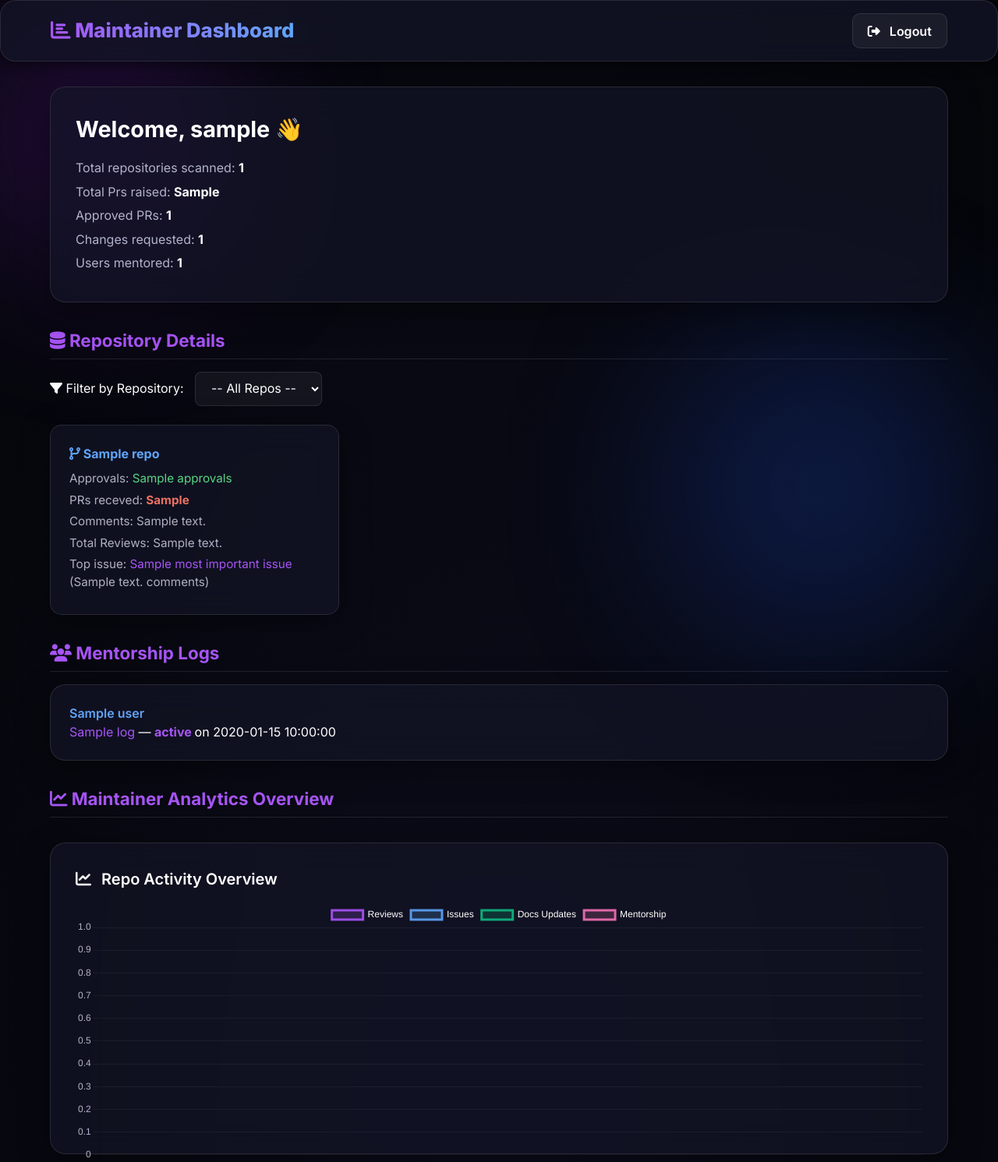
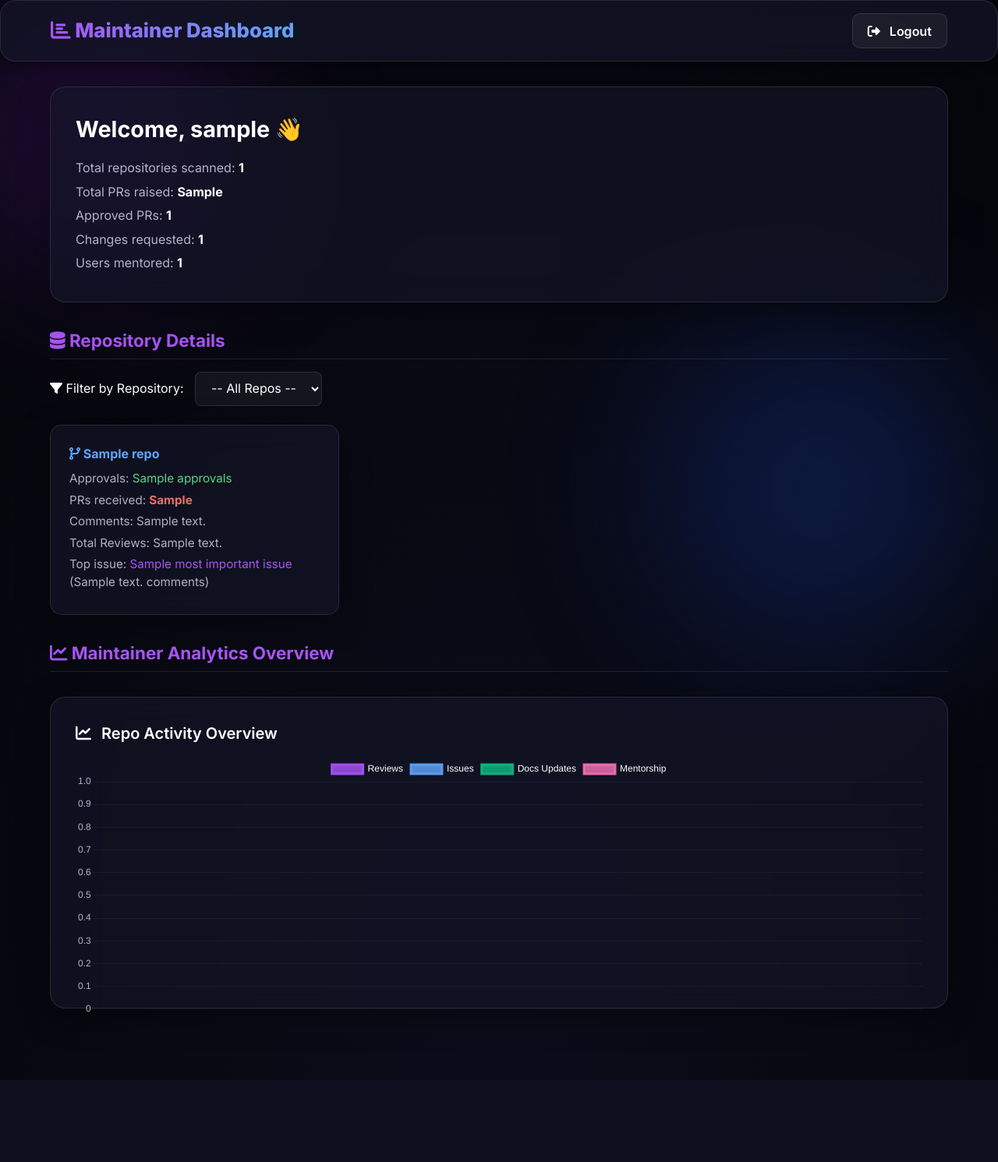
Before and after one commit to hellseye/Maintainer-Dashboard, a Flask app: template templates/dashboard.html in a window 1280 px wide. Shown: the top 1491 px of the page at 78% size. After the commit the page ends 1386 px from the top, so only its background shows below. Run offline with Flask 3, Linux system fonts and the light colour scheme; the template is opened without the code that fills it: most values are stand-ins (such as "Sample title", 1, 10 or a date in 2020); some libraries are stand-ins or nearby versions.

Commit message:
Update dashboard.html

```diff
--- a/templates/dashboard.html
+++ b/templates/dashboard.html
@@ -4,8 +4,12 @@
 <meta charset="UTF-8">
 <title>{{ data.username }} - Maintainer Dashboard</title>
 <meta name="viewport" content="width=device-width, initial-scale=1.0">
+
+<!-- TailwindCSS & Chart.js -->
 <script src="https://cdn.tailwindcss.com"></script>
 <script src="https://cdn.jsdelivr.net/npm/chart.js"></script>
+
+<!-- Fonts & Icons -->
 <link href="https://fonts.googleapis.com/css2?family=Inter:wght@400;600;700;800&display=swap" rel="stylesheet">
 <link rel="stylesheet" href="https://cdnjs.cloudflare.com/ajax/libs/font-awesome/6.5.0/css/all.min.css">
 
@@ -19,7 +23,7 @@
     overflow-x: hidden;
   }
 
-  /* ====== Glass Containers ====== */
+  /* ===== Glass Containers ===== */
   .glass {
     background: rgba(20, 22, 40, 0.65);
     border: 1px solid rgba(255, 255, 255, 0.1);
@@ -28,7 +32,7 @@
     border-radius: 20px;
   }
 
-  /* ====== Topbar ====== */
+  /* ===== Topbar ===== */
   .topbar {
     position: sticky;
     top: 0;
@@ -148,21 +152,6 @@
     text-decoration: underline;
   }
 
-  /* ===== Mentorship Logs ===== */
-  .mentorship-card {
-    margin: 1rem 0;
-    padding: 1.5rem;
-  }
-
-  .mentorship-card h4 {
-    color: #60a5fa;
-    font-weight: 600;
-  }
-
-  .mentorship-card a {
-    color: #a855f7;
-  }
-
   /* ===== Chart Section ===== */
   .charts-container {
     margin: 2rem 5%;
@@ -189,11 +178,10 @@
     50% { transform: translate(-40px, 20px) scale(1.1); }
     100% { transform: translate(0, 0) scale(1); }
   }
-
 </style>
 </head>
+
 <body>
-
 <!-- Glowing Background -->
 <div class="blob bg-purple-700 w-80 h-80 top-0 left-0 -translate-x-1/2 -translate-y-1/2"></div>
 <div class="blob bg-blue-700 w-96 h-96 bottom-0 right-0 translate-x-1/2 translate-y-1/2"></div>
@@ -202,21 +190,18 @@
 <div class="topbar glass">
   <h1><i class="fas fa-chart-bar"></i> Maintainer Dashboard</h1>
   <div class="flex gap-3">
-    {# <a href="{{ url_for('download_cv') }}" class="btn">Download CV</a> #}
-
     <a href="{{ url_for('logout') }}" class="btn"><i class="fas fa-sign-out-alt mr-2"></i> Logout</a>
   </div>
 </div>
 
-<!-- ===== Summary ===== -->
+<!-- ===== Summary Section ===== -->
 <div class="summary glass">
   <h2>Welcome, {{ data.username }} 👋</h2>
   <p>Total repositories scanned: <strong>{{ data.summary.total_repos_count }}</strong></p>
-  <p>Total Prs raised: <strong>{{ data.summary.pr_raised }}</strong></p>
+  <p>Total PRs raised: <strong>{{ data.summary.pr_raised }}</strong></p>
   <p>Approved PRs: <span style="color:#58D683;"><strong>{{ data.summary.total_approvals_by_user }}</strong></span></p>
   <p>Changes requested: <span style="color:#EC7063;"><strong>{{ data.summary.total_changes_by_user }}</strong></span></p>
   <p>Users mentored: <strong>{{ data.summary.mentored_users_count }}</strong></p>
-
 </div>
 
 <!-- ===== Repo Section ===== -->
@@ -236,7 +221,7 @@
   <div class="repo-card glass" id="repo-{{ repo_name }}">
     <h4><i class="fas fa-code-branch"></i> {{ repo_name }}</h4>
     <p>Approvals: <span style="color:#58D683;">{{ repo.approvals }}</span></p>
-    <p>PRs receved: <strong style="color:#EC7063;">{{ repo.pr_raised }}</strong></p>
+    <p>PRs received: <strong style="color:#EC7063;">{{ repo.pr_raised }}</strong></p>
     <p>Comments: {{ repo.comments }}</p>
     <p>Total Reviews: {{ repo.reviews_by_user }}</p>
     <p>Top issue:
@@ -251,45 +236,18 @@
   {% endfor %}
 </div>
 
-<!-- ===== Mentorship Section ===== -->
-<h3 class="section-title"><i class="fas fa-users"></i> Mentorship Logs</h3>
-<div style="margin:0 5%;">
-  {% for user, logs in data.mentorship.items() %}
-  <div class="mentorship-card glass">
-    <h4>{{ user }}</h4>
-    <ul>
-      {% for log in logs %}
-      <li>
-        <a href="{{ log.pr_url }}" target="_blank">{{ log.pr_title }}</a> —
-        <span style="color:
-          {% if 'APPROVED' in log.review_state %}
-            #58D683
-          {% elif 'CHANGES_REQUESTED' in log.review_state %}
-            #EC7063
-          {% else %}
-            #a855f7
-          {% endif %};
-          font-weight:700;">
-          {{ log.review_state }}
-        </span> on {{ log.timestamp }}
-      </li>
-      {% endfor %}
-    </ul>
-  </div>
-  {% endfor %}
-</div>
-
-<!-- ====== ANALYTICS SECTIONS ====== -->
+<!-- ===== Analytics Section ===== -->
 <h3 class="section-title"><i class="fas fa-chart-line"></i> Maintainer Analytics Overview</h3>
-
 <div class="charts-container glass">
   <h4 class="text-xl font-semibold mb-4 text-white"><i class="fas fa-chart-line mr-2"></i> Repo Activity Overview</h4>
   <canvas id="combinedChart"></canvas>
 </div>
 
-
+<!-- ===== JS: Repo Filter + Chart ===== -->
 <script>
-// ================= REPO FILTER =================
+/* =====================================================
+   REPOSITORY FILTER FUNCTION
+===================================================== */
 const repoSelect = document.getElementById('repoSelect');
 const repoDetailsContainer = document.getElementById('repoDetailsContainer');
 repoSelect.addEventListener('change', function(){
@@ -300,17 +258,14 @@ repoSelect.addEventListener('change', function(){
   });
 });
 
-// ================== COMMON CHART BUILDER ==================
-function createTimelineChart(ctx, label, data, color1, color2) {
+/* =====================================================
+   COMMON CHART BUILDER FUNCTION
+===================================================== */
+function createTimelineChart(ctx, label, data, color1) {
   const gradient = ctx.createLinearGradient(0, 0, 0, 400);
   gradient.addColorStop(0, color1);
   gradient.addColorStop(1, 'rgba(0,0,0,0)');
-
-  new Chart(ctx, {
-    type: 'line',
-    data: {
-      labels: Object.keys(repoData),
-      datasets: [{
+  return {
     label: label,
     data: data,
     fill: true,
@@ -322,7 +277,45 @@ function createTimelineChart(ctx, label, data, color1, color2) {
     pointBackgroundColor: color1,
     pointBorderColor: '#fff',
     pointHoverRadius: 6
-      }]
+  };
+}
+
+/* =====================================================
+   DATA PREPARATION
+===================================================== */
+const repoData = {{ data.repos | tojson }};
+const labels = Object.keys(repoData);
+
+// 🟣 Reviews (approvals + changes + comments)
+const reviews = labels.map(r =>
+  (repoData[r].approvals || 0) +
+  (repoData[r].changes || 0) +
+  (repoData[r].comments || 0)
+);
+
+// 🔵 Issues (dynamic)
+const issues = labels.map(r => repoData[r].issues_count || 0);
+
+// 🟢 Docs updates (dynamic)
+const docs = labels.map(r => repoData[r].docs_updates || 0);
+
+// 💗 Mentorship (dynamic)
+const mentorship = labels.map(r => repoData[r].mentorship_sessions || 0);
+
+/* =====================================================
+   CHART INITIALIZATION
+===================================================== */
+const ctx = document.getElementById('combinedChart').getContext('2d');
+new Chart(ctx, {
+  type: 'line',
+  data: {
+    labels: labels,
+    datasets: [
+      createTimelineChart(ctx, 'Reviews', reviews, 'rgba(168,85,247,0.9)'),
+      createTimelineChart(ctx, 'Issues', issues, 'rgba(96,165,250,0.9)'),
+      createTimelineChart(ctx, 'Docs Updates', docs, 'rgba(16,185,129,0.9)'),
+      createTimelineChart(ctx, 'Mentorship', mentorship, 'rgba(244,114,182,0.9)')
+    ]
   },
   options: {
     responsive: true,
@@ -332,60 +325,12 @@ function createTimelineChart(ctx, label, data, color1, color2) {
       title: { display: false }
     },
     scales: {
-        x: {
-          ticks: { color: '#b3b3cc' },
-          grid: { color: 'rgba(255,255,255,0.05)' }
+      x: { ticks: { color: '#b3b3cc' }, grid: { color: 'rgba(255,255,255,0.05)' } },
+      y: { ticks: { color: '#b3b3cc' }, grid: { color: 'rgba(255,255,255,0.05)' }, beginAtZero: true }
     },
-        y: {
-          ticks: { color: '#b3b3cc' },
-          grid: { color: 'rgba(255,255,255,0.05)' },
-          beginAtZero: true
-        }
-      }
+    elements: { line: { tension: 0.35 }, point: { radius: 4 } }
   }
 });
-}
-
-// ================== DATA SETUP ==================
-const repoData = {{ data.repos | tojson }};
-const labels = Object.keys(repoData);
-
-// Reviews
-const reviews = labels.map(r => (repoData[r].approvals || 0) + (repoData[r].changes || 0) + (repoData[r].comments || 0));
-
-// Issues (dynamic)
-const issues = labels.map(r => repoData[r].issues_count || 0);
-
-// Docs updates (dynamic)
-const docs = labels.map(r => repoData[r].docs_updates || 0);
-
-// Mentorship sessions (dynamic)
-const mentorship = labels.map(r => repoData[r].mentorship_sessions || 0);
-
-
-const ctx = document.getElementById('combinedChart').getContext('2d');
-new Chart(ctx, {
-    type: 'line',
-    data: {
-        labels: labels,
-        datasets: [
-            { label: 'Reviews', data: reviews, borderColor: 'rgba(168,85,247,0.9)', backgroundColor: 'rgba(168,85,247,0.2)', fill: true },
-            { label: 'Issues', data: issues, borderColor: 'rgba(96,165,250,0.9)', backgroundColor: 'rgba(96,165,250,0.2)', fill: true },
-            { label: 'Docs Updates', data: docs, borderColor: 'rgba(16,185,129,0.9)', backgroundColor: 'rgba(16,185,129,0.2)', fill: true },
-            { label: 'Mentorship', data: mentorship, borderColor: 'rgba(244,114,182,0.9)', backgroundColor: 'rgba(244,114,182,0.2)', fill: true }
-        ]
-    },
-    options: {
-        responsive: true,
-        maintainAspectRatio: false,
-        plugins: { legend: { labels: { color: '#fff' } } },
-        scales: {
-            x: { ticks: { color: '#b3b3cc' }, grid: { color: 'rgba(255,255,255,0.05)' } },
-            y: { ticks: { color: '#b3b3cc' }, grid: { color: 'rgba(255,255,255,0.05)' }, beginAtZero: true }
-        }
-    }
-});
-
 </script>
 </body>
 </html>
```
Lines whose indentation alone changed are shown as unchanged.
